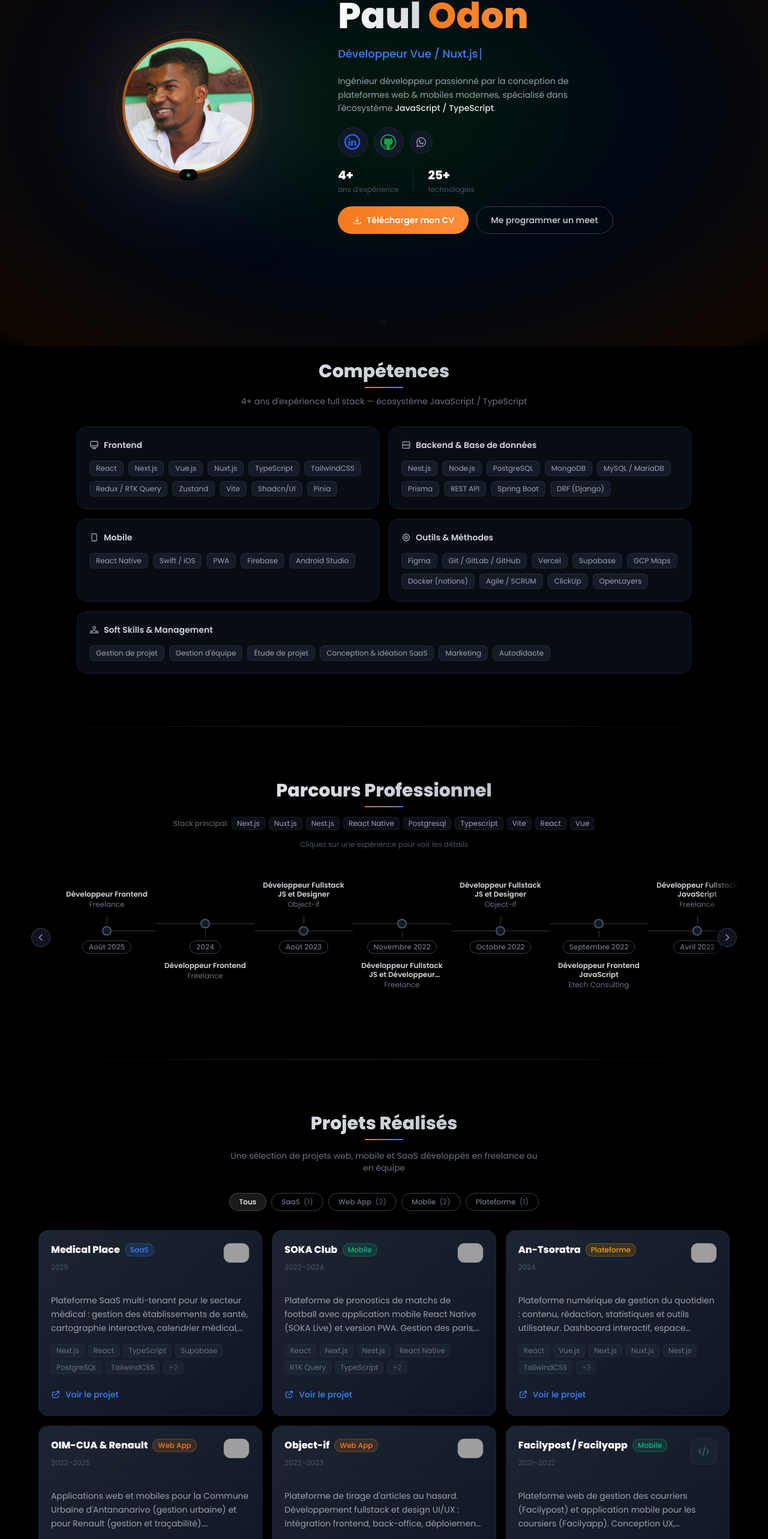
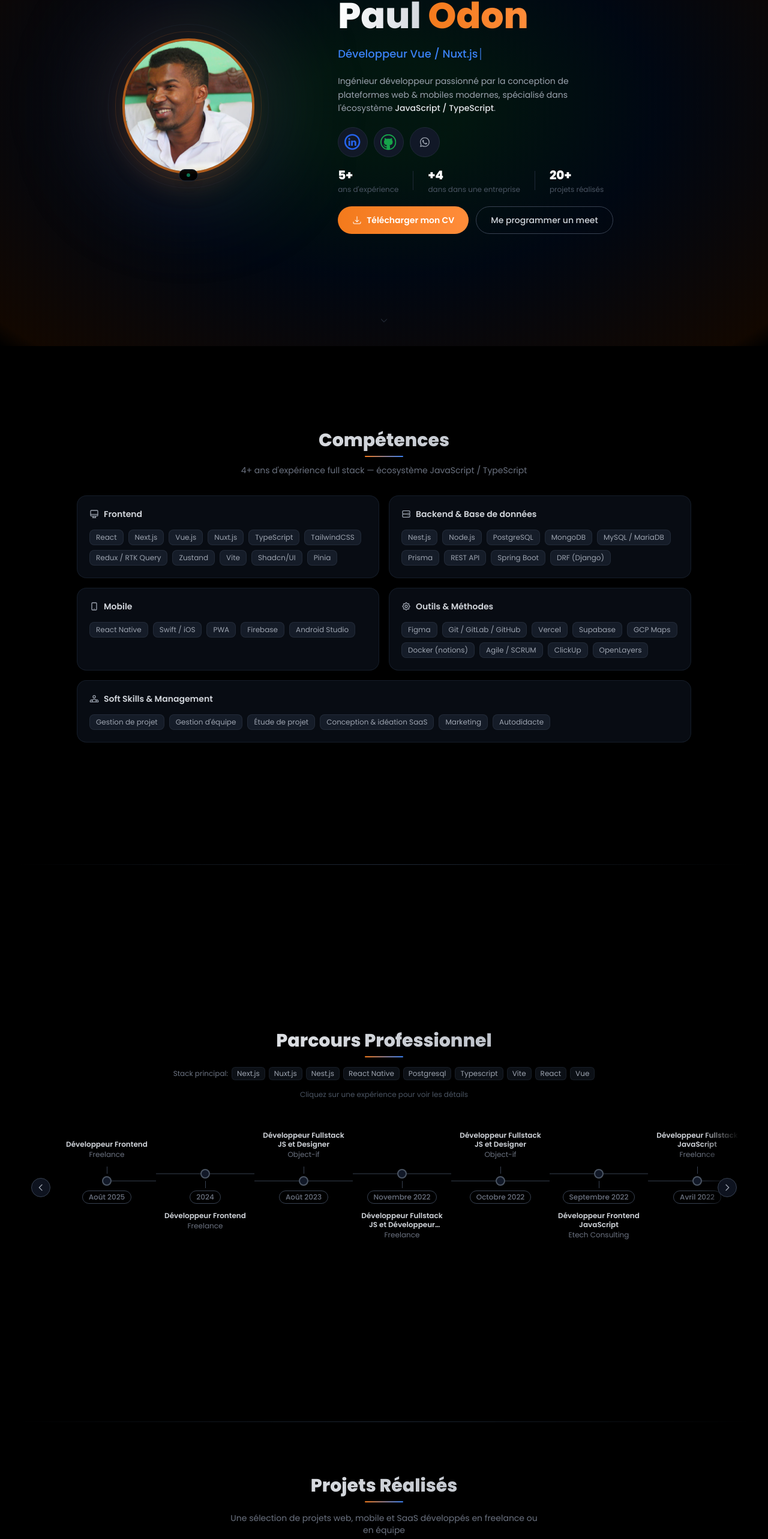
Before and after one commit to PaulOdon/portfolio-paul-odon, a Next.js app: page / in a window 1280 px wide. Shown: the part 223-2789 px from the top of the page at 60% size. Built offline with nearby package versions, Linux system fonts and the light colour scheme; grey boxes are pictures that could not be loaded.

Commit message:
fix: ajuste la section expérience + ajuste la hauteur de chaque section

```diff
--- a/src/app/page.tsx
+++ b/src/app/page.tsx
@@ -18,10 +18,14 @@ export default function Home() {
 
       {/* Main Content */}
       <div className="max-w-7xl mx-auto px-6 lg:px-8 space-y-16 pb-8">
-
         {/* Compétences Section */}
-        <AnimatedSection id="skills" animation="fade-up" delay={100}>
-          <section className="py-6 px-4">
+        <AnimatedSection
+          id="skills"
+          animation="fade-up"
+          delay={100}
+          className="lg:min-h-screen lg:flex lg:items-center"
+        >
+          <section className="py-6 px-4 w-full">
             <Skills />
           </section>
         </AnimatedSection>
@@ -29,8 +33,13 @@ export default function Home() {
         <div className="w-full h-px bg-gradient-to-r from-transparent via-gray-800 to-transparent" />
 
         {/* Experiences Section */}
-        <AnimatedSection id="experiences" animation="fade-up" delay={100}>
-          <section className="py-6 px-4">
+        <AnimatedSection
+          id="experiences"
+          animation="fade-up"
+          delay={100}
+          className="lg:min-h-screen lg:flex lg:items-center"
+        >
+          <section className="py-6 px-4 w-full">
             <Experiences />
           </section>
         </AnimatedSection>
@@ -38,8 +47,13 @@ export default function Home() {
         <div className="w-full h-px bg-gradient-to-r from-transparent via-gray-800 to-transparent" />
 
         {/* Projets Section */}
-        <AnimatedSection id="projects" animation="fade-up" delay={100}>
-          <section className="py-6 px-4">
+        <AnimatedSection
+          id="projects"
+          animation="fade-up"
+          delay={100}
+          className="lg:min-h-screen lg:flex lg:items-center"
+        >
+          <section className="py-6 px-4 w-full">
             <Projects />
           </section>
         </AnimatedSection>
@@ -47,8 +61,13 @@ export default function Home() {
         <div className="w-full h-px bg-gradient-to-r from-transparent via-gray-800 to-transparent" />
 
         {/* Formations Section */}
-        <AnimatedSection id="formations" animation="fade-up" delay={100}>
-          <section>
+        <AnimatedSection
+          id="formations"
+          animation="fade-up"
+          delay={100}
+          className="lg:min-h-screen lg:flex lg:items-center"
+        >
+          <section className="w-full">
             <div className="text-center mb-6">
               <h2 className="text-2xl md:text-3xl font-bold bg-gradient-to-r from-white to-gray-400 bg-clip-text text-transparent mb-2">
                 Formation
@@ -58,12 +77,16 @@ export default function Home() {
             <Formations />
           </section>
         </AnimatedSection>
-
       </div>
 
       {/* Contact Section */}
-      <AnimatedSection id="contact" animation="slide-up" delay={100}>
-        <section className="py-8 mt-8">
+      <AnimatedSection
+        id="contact"
+        animation="slide-up"
+        delay={100}
+        className="lg:min-h-screen lg:flex lg:items-center"
+      >
+        <section className="py-8 mt-8 w-full">
           <div className="max-w-5xl mx-auto">
             <Contacts />
           </div>
--- a/src/components/hero/index.tsx
+++ b/src/components/hero/index.tsx
@@ -14,8 +14,9 @@ const ROLES = [
 ];
 
 const STATS = [
-  { value: "4+", label: "ans d'expérience" },
-  { value: "25+", label: "technologies" },
+  { value: "5+", label: "ans d'expérience" },
+  { value: "+4", label: "dans dans une entreprise" },
+  { value: "20+", label: "projets réalisés" },
 ];
 
 export default function Heroes() {
@@ -185,7 +186,7 @@ export default function Heroes() {
                   target="_blank"
                   rel="noopener noreferrer"
                   aria-label="WhatsApp"
-                  className="p-2.5 rounded-full bg-gray-900 border border-gray-800 hover:border-green-500/50 hover:bg-green-500/10 text-gray-400 hover:text-green-400 transition-all duration-300"
+                  className="p-4 rounded-full bg-gray-900 border border-gray-800 hover:border-green-500/50 hover:bg-green-500/10 text-gray-400 hover:text-green-400 transition-all duration-300"
                 >
                   <WhatsappIcon />
                 </a>
```
